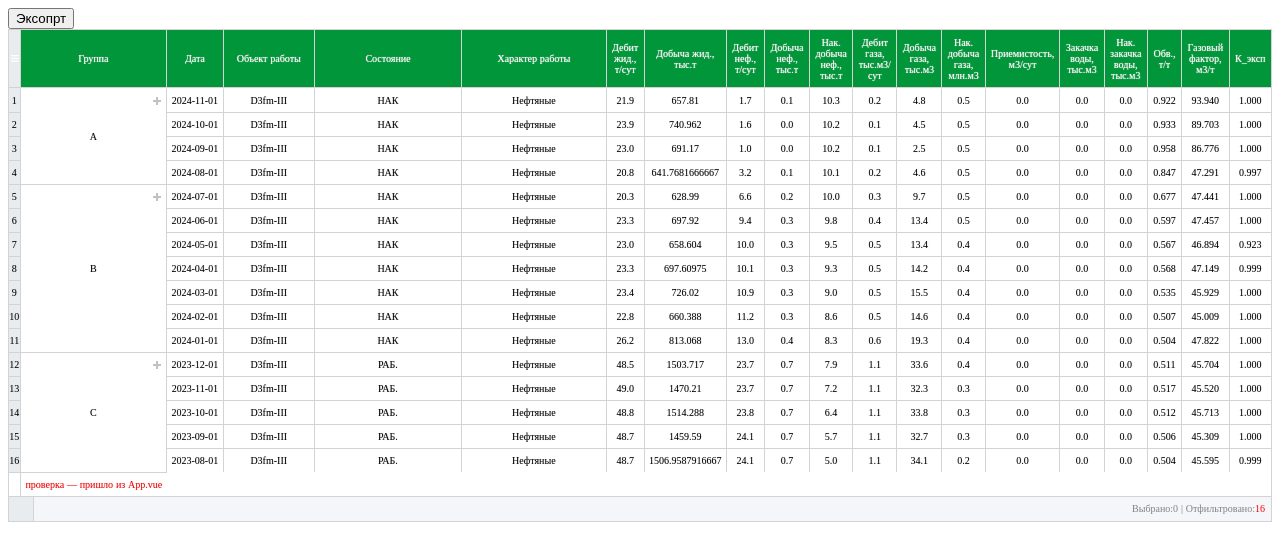
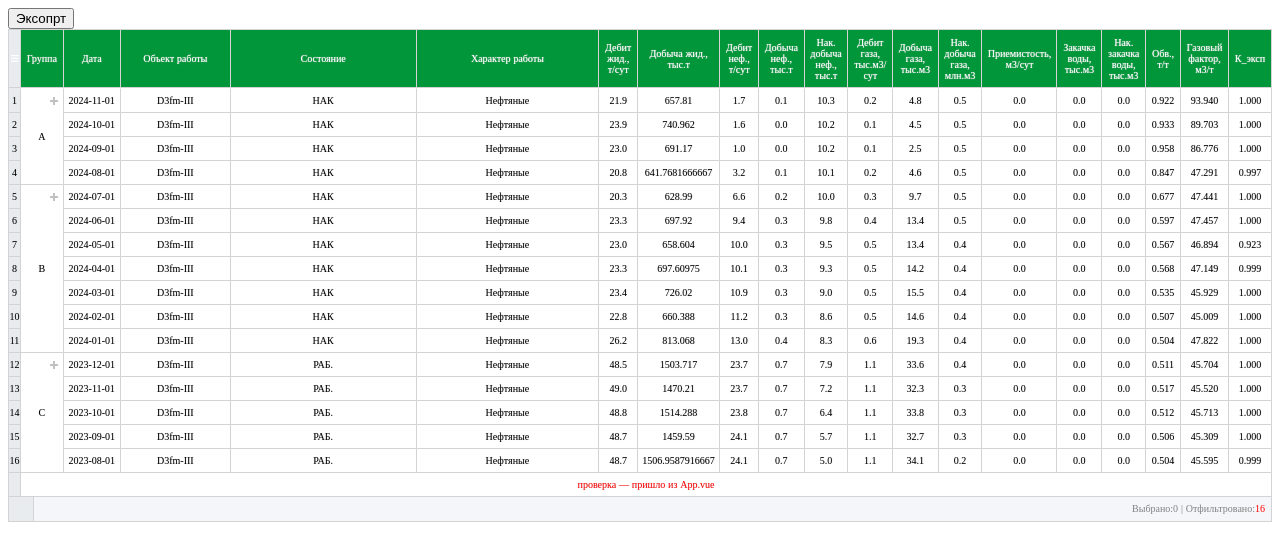
Before and after one commit to andrey-hauryk/vue-excel-table, a Vue app: page / in a window 1280 px wide. Shown: the top 560 px of the page. Built offline with nearby package versions, Linux system fonts and the light colour scheme.

Commit message:
update last-row slot

```diff
--- a/src/components/table/VueExcelEditor.vue
+++ b/src/components/table/VueExcelEditor.vue
@@ -113,8 +113,8 @@
             </tr>
             <template v-if="$slots.LastRow">
               <tr>
-                <td></td>
-                <td><slot name="LastRow"></slot></td>
+                <td class="center-text first-col"></td>
+                <td :colspan="fields.length"><slot name="LastRow"></slot></td>
               </tr>
             </template>
           </tbody>
```
